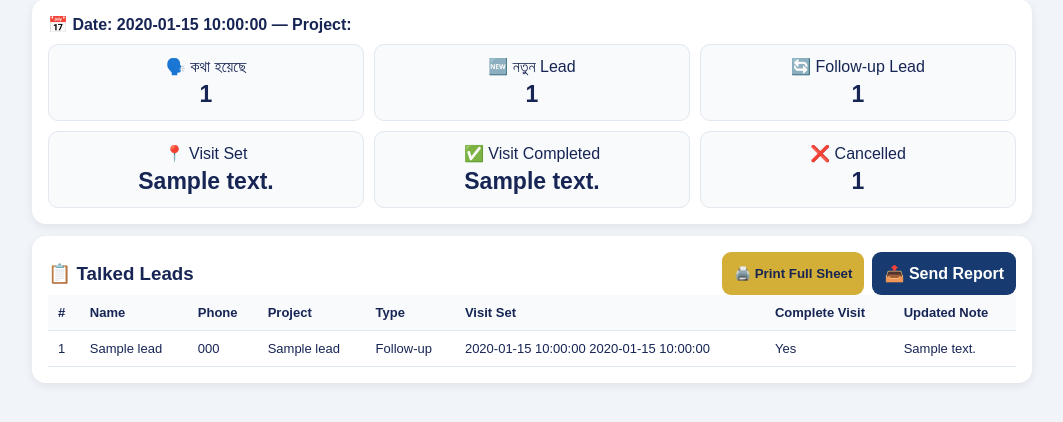
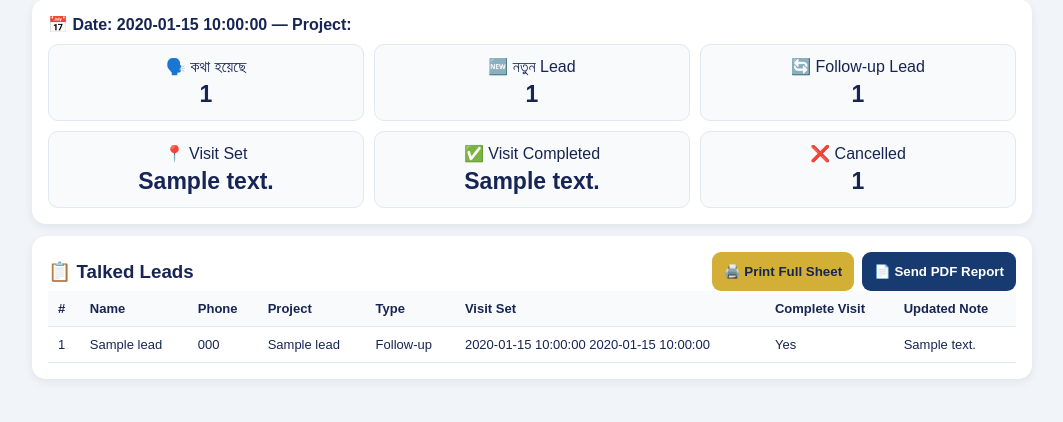
Before and after one commit to mdrabbimolla/my-business-crm, a Python web app: template templates/daily_report.html in a window 1280 px wide. Shown: the part 249-671 px from the top of the page, without its empty margins (108-1171 px from the left). Run offline with Jinja, Linux system fonts and the light colour scheme; the template is opened without the code that fills it: most values are stand-ins (such as "Sample title", 1, 10 or a date in 2020).

Commit message:
Replace broken report share with PDF report action

```diff
--- a/templates/daily_report.html
+++ b/templates/daily_report.html
@@ -71,7 +71,7 @@ th{background:#f8fafc}
 <h3 style="margin:0">📋 Talked Leads</h3>
 <div style="display:flex;gap:8px;flex-wrap:wrap" class="no-print">
 <button class="btn gold" type="button" onclick="startNativePrint()">🖨️ Print Full Sheet</button>
-<a class="btn primary" href="/daily-report-share?date={{ report_date }}{% if project_filter %}&project_id={{ project_filter }}{% endif %}">📤 Send Report</a>
+<button class="btn primary" type="button" onclick="sendPdfReport()">📄 Send PDF Report</button>
 </div>
 </div>
 {% if talked_leads %}
@@ -101,47 +101,57 @@ th{background:#f8fafc}
 </div>
 </div>
 <script>
+async function sendPdfReport(){
+    const button = document.querySelector('button[onclick="sendPdfReport()"]');
+    if (button) { button.disabled = true; button.textContent = "⏳ Creating PDF..."; }
+    try {
+        const params = new URLSearchParams({date: "{{ report_date }}"});
+        {% if project_filter %}params.set("project_id", "{{ project_filter }}");{% endif %}
+        const response = await fetch("/daily-report-pdf?" + params.toString(), {cache:"no-store"});
+        const result = await response.json();
+        if (!response.ok || !result.ok || !result.token) throw new Error(result.error || "PDF could not be started");
+        for (let attempt = 0; attempt < 40; attempt++) {
+            await new Promise(resolve => setTimeout(resolve, 500));
+            const statusResponse = await fetch("/daily-report-pdf-status/" + encodeURIComponent(result.token), {cache:"no-store"});
+            const status = await statusResponse.json();
+            if (status.done) {
+                if (status.ok) return;
+                throw new Error(status.error || "PDF could not be created");
+            }
+        }
+        throw new Error("PDF creation is taking too long");
+    } catch (e) {
+        console.error("PDF report error:", e);
+        alert("PDF তৈরি করা যায়নি: " + e.message);
+    } finally {
+        if (button) { button.disabled = false; button.textContent = "📄 Send PDF Report"; }
+    }
+}
+
 async function startNativePrint(){
     const button = document.querySelector('button[onclick="startNativePrint()"]');
-    if (button) {
-        button.disabled = true;
-        button.textContent = "⏳ Preparing Print...";
-    }
+    if (button) { button.disabled = true; button.textContent = "⏳ Preparing Print..."; }
     try{
         const response = await fetch("/android-print", {cache:"no-store"});
         const result = await response.json();
-        if (!response.ok || !result.ok || !result.token) {
-            throw new Error(result.error || "Print could not be started");
-        }
-
+        if (!response.ok || !result.ok || !result.token) throw new Error(result.error || "Print could not be started");
         const token = result.token;
         for (let attempt = 0; attempt < 60; attempt++) {
             await new Promise(resolve => setTimeout(resolve, 500));
-            const statusResponse = await fetch(
-                "/android-print-status/" + encodeURIComponent(token),
-                {cache:"no-store"}
-            );
+            const statusResponse = await fetch("/android-print-status/" + encodeURIComponent(token), {cache:"no-store"});
             const status = await statusResponse.json();
-
             if (status.done) {
                 if (status.ok) return;
-                if (status.cancelled) {
-                    alert("Print বাতিল করা হয়েছে।");
-                } else {
-                    alert("Print চালু করা যায়নি: " + (status.error || "Unknown error"));
-                }
-                return;
+                if (status.cancelled) { alert("Print বাতিল করা হয়েছে।"); return; }
+                alert("Print চালু করা যায়নি: " + (status.error || "Unknown error")); return;
             }
         }
-        alert("Android Print Service-এর উত্তর পাওয়া যাচ্ছে না। কিছুক্ষণ পরে আবার চেষ্টা করুন.");
+        alert("Android Print Service-এর উত্তর পাওয়া যাচ্ছে না।");
     }catch(e){
         console.error("Native print error:", e);
-        alert("Print চালু করা যায়নি। Android Print Service চালু আছে কি না দেখুন.");
+        alert("Print চালু করা যায়নি: " + e.message);
     }finally{
-        if (button) {
-            button.disabled = false;
-            button.textContent = "🖨️ Print Full Sheet";
-        }
+        if (button) { button.disabled = false; button.textContent = "🖨️ Print Full Sheet"; }
     }
 }
 </script>
```
